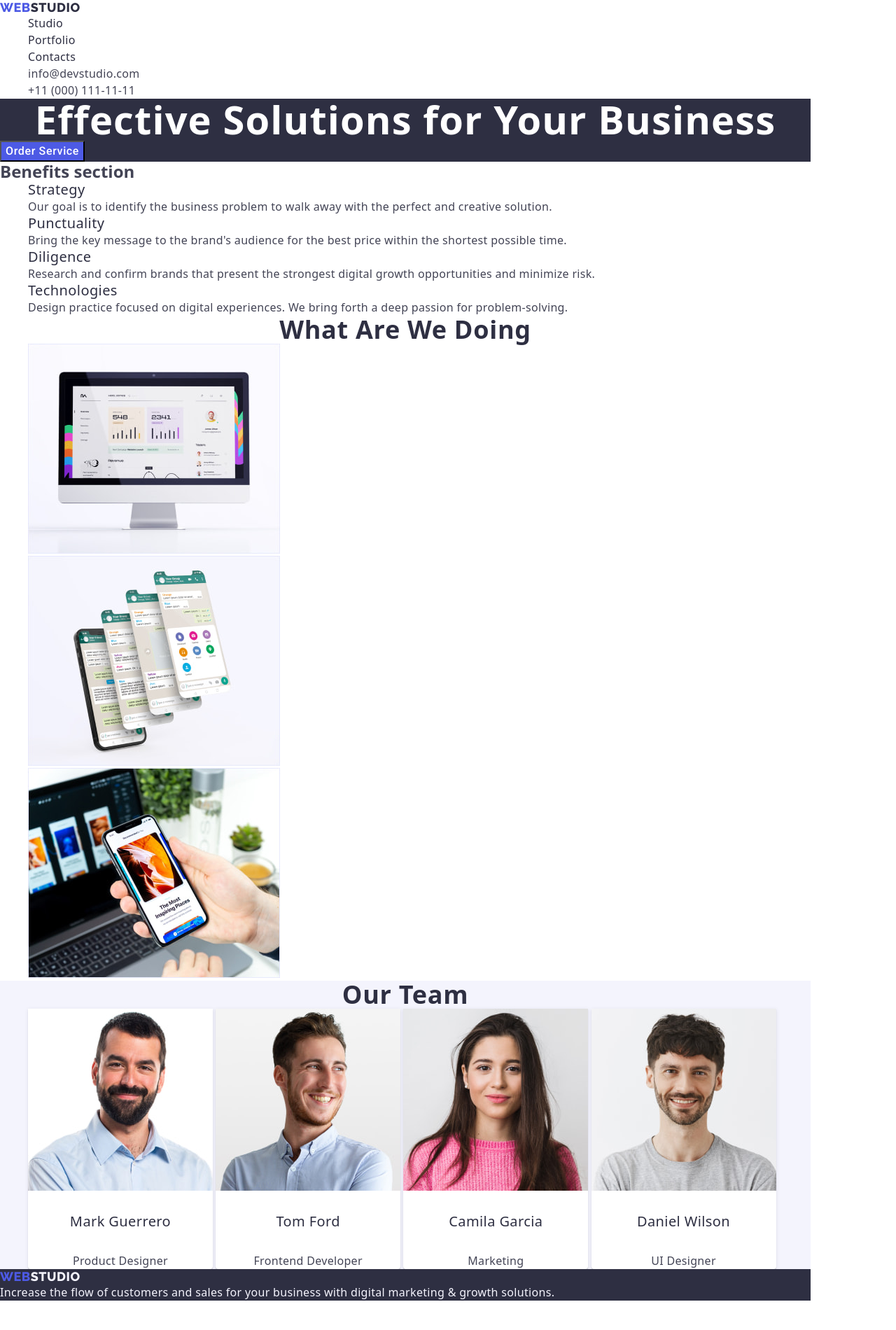
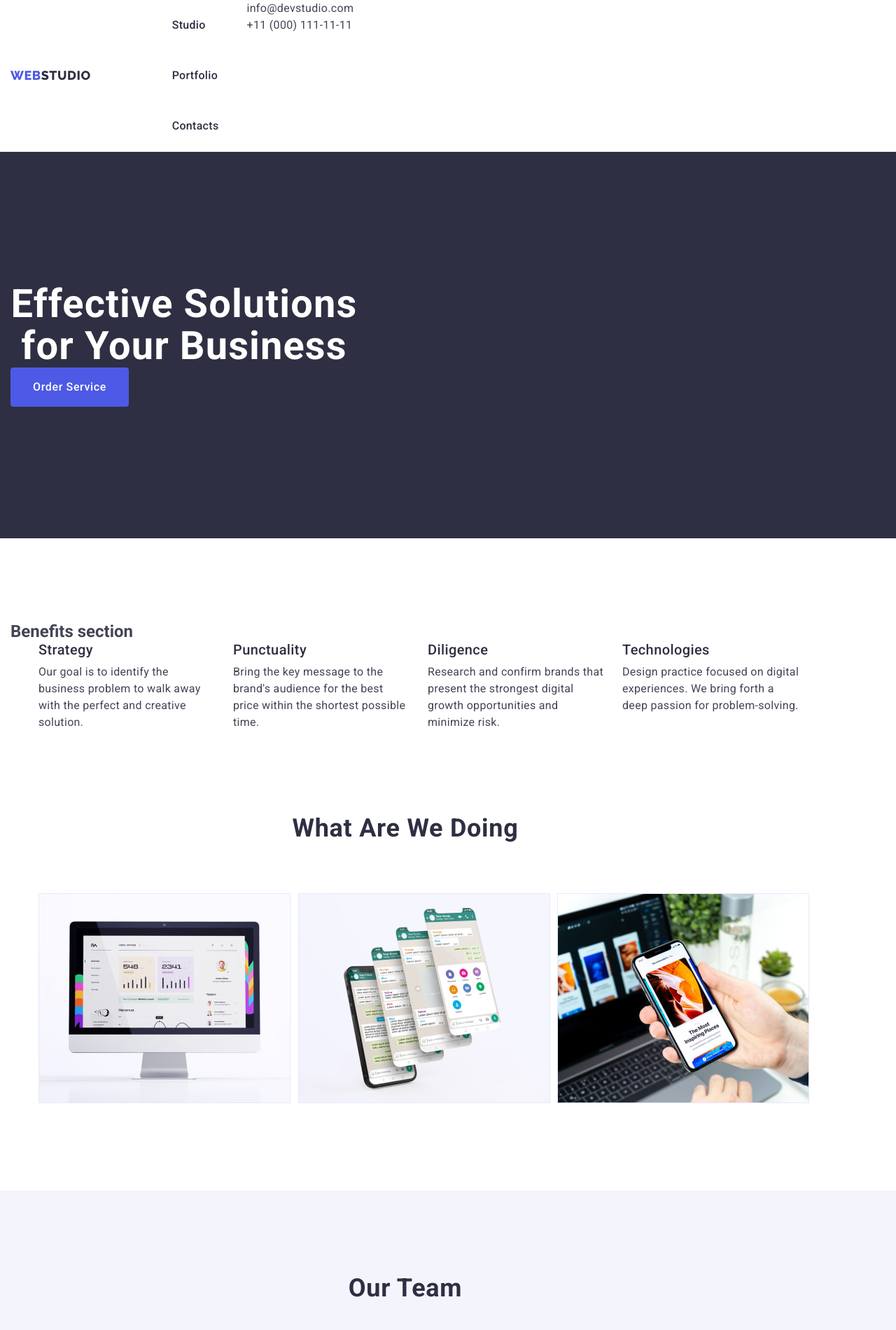
Before and after one commit to NataliaYedynak/goit-markup-hw-03, a plain HTML site: page index.html in a window 1280 px wide. Shown: the top 1900 px of the page at 70% size. Before the commit the page ends 1858 px from the top, so only its background shows below. Drawn offline with nearby package versions, Linux system fonts and the light colour scheme.

Commit message:
Summary (required)

```diff
--- a/css/styles.css
+++ b/css/styles.css
@@ -15,6 +15,7 @@ body {
 }
 /*Header section*/
 .header {
+  border-bottom: 1px solid #e7e9fc;
   background: #ffffff;
   flex-shrink: 0;
 }
@@ -29,6 +30,7 @@ body {
   letter-spacing: 0.03em;
   text-transform: uppercase;
   color: #4d5ae5;
+  margin-right: 76px;
 }
 .link {
   text-decoration: none;
@@ -71,10 +73,13 @@ body {
 }
 /*Hero section*/
 .hero {
+  padding-top: 188px;
+  padding-bottom: 188px;
   flex-shrink: 0;
   background: var(--brand-color);
 }
 .hero-title {
+  max-width: 496px;
   font-style: normal;
   font-weight: 700;
   font-size: 56px;
@@ -84,6 +89,13 @@ body {
   color: #ffffff;
 }
 .hero-button {
+  display: block;
+  min-width: 169px;
+  height: 56px;
+  border: none;
+  background-color: var(--primary-accent-color);
+  border-radius: 4px;
+  cursor: pointer;
   font-family: "Roboto", sans-serif;
   font-weight: 500;
   font-size: 16px;
@@ -101,10 +113,12 @@ body {
 }
 /*Benefits section*/
 .benefits-item {
+  width: calc((100% - 72px) / 4);
   flex-shrink: 0;
   background-color: #ffffff;
 }
 .benefits-titles {
+  margin-bottom: 8px;
   font-style: normal;
   font-weight: 500;
   font-size: 20px;
@@ -120,6 +134,7 @@ body {
 }
 /*Services section*/
 .services-title {
+  margin-bottom: 72px;
   font-style: normal;
   font-weight: 700;
   font-size: 36px;
@@ -136,9 +151,12 @@ body {
 }
 /*Team section*/
 .team {
+  padding-top: 120px;
+  padding-bottom: 120px;
   background-color: #f4f4fd;
 }
 .team-title {
+  margin-bottom: 72px;
   font-style: normal;
   font-weight: 700;
   font-size: 36px;
@@ -149,19 +167,22 @@ body {
   color: var(--brand-color);
 }
 .team-item {
+  width: calc((100% - 72px) / 4);
+  border-radius: 0px 0px 4px 4px;
   display: inline-flex;
   padding-bottom: 0px;
   flex-direction: column;
   justify-content: center;
   align-items: center;
   gap: 32px;
-  border-radius: 0px 0px 4px 4px;
   box-shadow: 0px 2px 1px 0px rgba(46, 47, 66, 0.08),
     0px 1px 1px 0px rgba(46, 47, 66, 0.16),
     0px 1px 6px 0px rgba(46, 47, 66, 0.08);
   background-color: #ffffff;
 }
 .team-titles {
+  text-align: center;
+  margin-bottom: 8px;
   font-style: normal;
   font-weight: 500;
   font-size: 20px;
@@ -170,6 +191,7 @@ body {
   color: var(--brand-color);
 }
 .team-text {
+  text-align: center;
   font-size: 16px;
   line-height: 1.5;
   letter-spacing: 0.02em;
@@ -177,10 +199,14 @@ body {
 }
 /*Footer section*/
 .footer {
+  padding-top: 100px;
+  padding-bottom: 100px;
   flex-shrink: 0;
   background: var(--brand-color);
 }
 .footer-logo {
+  display: inline-block;
+  margin-bottom: 16px;
   font-family: "Raleway", sans-serif;
   font-weight: 800;
   font-size: 18px;
@@ -190,6 +216,7 @@ body {
   color: #4d5ae5;
 }
 .footer-text {
+  margin-bottom: 16px;
   font-size: 16px;
   line-height: 1.5;
   letter-spacing: 0.02em;
@@ -237,8 +264,22 @@ body {
   color: var(--primary-color);
 }
 /* Home work three*/
+.header-container {
+  display: flex;
+}
+.header-list {
+  display: flex;
+  gap: 40px;
+}
 .container {
   width: 1158px;
+  margin: 0;
+  padding-left: 15px;
+  padding-right: 15px;
+}
+.header-navigation {
+  display: flex;
+  align-items: center;
 }
 h1,
 h2,
@@ -271,8 +312,28 @@ main {
   gap: 32px;
   flex-shrink: 0;
   flex-basis: calc((100% - var(--indent) • (var(--¡tems) - 1)) / var(--items));
-
 }
-.section {
-
+.header-item {
+  padding-top: 24px;
+  padding-bottom: 24px;
 }
+.benefits-section {
+  padding-top: 120px;
+  padding-bottom: 120px;
+}
+.benefits-list {
+  display: flex;
+  gap: 24px;
+}
+.services-section {
+  padding-bottom: 120px;
+}
+.services-item {
+  width: calc((100% - 48px) / 3);
+}
+.team-container {
+  padding-top: 32px;
+  padding-bottom: 32px;
+  padding-left: 16px;
+  padding-right: 16px;
+}
--- a/index.html
+++ b/index.html
@@ -6,6 +6,10 @@
     <meta name="viewport" content="width=device-width, initial-scale=1.0" />
     <meta name="description" content="Effective Solutions for Your Business" />
     <title>WebStudio</title>
+    <link
+      rel="stylesheet"
+      href="node_modules/modern-normalize/modern-normalize.css"
+    />
     <link rel="preconnect" href="https://fonts.googleapis.com" />
     <link rel="preconnect" href="https://fonts.gstatic.com" crossorigin />
     <link
@@ -13,27 +17,26 @@
       href="https://fonts.googleapis.com/css2?family=Raleway:wght@800&family=Roboto:wght@400;500;700&display=swap"
     />
     <link rel="stylesheet" href="./css/styles.css" />
-    <link
-      rel="stylesheet"
-      href="node_modules/modern-normalize/modern-normalize.css"
-    />
   </head>
-  <body class="body container">
+  <body>
     <!--Header section-->
     <div class="page-container">
       <header class="header">
-        <nav>
+        <div class="header-container container">
+          <nav class="header-navigation">
             <a class="header-logo link" href="./index.html"
               >Web<span class="accent">Studio</span></a
             >
             <ul class="list">
-            <li>
+              <li class="header-item">
                 <a class="header-link link" href="./index.html">Studio</a>
               </li>
-            <li>
-              <a class="header-link link" href="./portfolio.html">Portfolio</a>
+              <li class="header-item">
+                <a class="header-link link" href="./portfolio.html"
+                  >Portfolio</a
+                >
               </li>
-            <li>
+              <li class="header-item">
                 <a class="header-link link" href="">Contacts</a>
               </li>
             </ul>
@@ -52,18 +55,22 @@
               </li>
             </ul>
           </address>
+        </div>
       </header>
       <!--Main block-->
       <main>
         <!--Hero section-->
         <section class="hero">
+          <div class="container">
             <h1 class="hero-title">Effective Solutions for Your Business</h1>
             <button class="hero-button" type="button">Order Service</button>
+          </div>
         </section>
         <!--Benefits section-->
-        <section>
+        <section class="benefits-section">
+          <div class="container">
             <h2>Benefits section</h2>
-          <ul class="list">
+            <ul class="benefits-list list">
               <li class="benefits-item">
                 <h3 class="benefits-titles">Strategy</h3>
                 <p class="benefits-text">
@@ -74,8 +81,8 @@
               <li class="benefits-item">
                 <h3 class="benefits-titles">Punctuality</h3>
                 <p class="benefits-text">
-                Bring the key message to the brand's audience for the best price
-                within the shortest possible time.
+                  Bring the key message to the brand's audience for the best
+                  price within the shortest possible time.
                 </p>
               </li>
               <li class="benefits-item">
@@ -88,16 +95,18 @@
               <li class="benefits-item">
                 <h3 class="benefits-titles">Technologies</h3>
                 <p class="benefits-text">
-                Design practice focused on digital experiences. We bring forth a
-                deep passion for problem-solving.
+                  Design practice focused on digital experiences. We bring forth
+                  a deep passion for problem-solving.
                 </p>
               </li>
             </ul>
+          </div>
         </section>
         <!--Services section-->
-        <section>
+        <section class="services-section">
+          <div class="container">
             <h2 class="services-title">What are we doing</h2>
-          <ul class="list">
+            <ul class="benefits-list list">
               <li class="services-item">
                 <a class="servis-link link"
                   ><img src="./images/imgaa.jpg" alt="computer" width="360" />
@@ -122,36 +131,48 @@
                 </a>
               </li>
             </ul>
+          </div>
         </section>
         <!--Team section-->
         <section class="team">
+          <div class="container">
             <h2 class="team-title">Our Team</h2>
-          <ul class="list">
+            <ul class="benefits-list list">
               <li class="team-item">
                 <img src="./images/imgdd.jpg" alt="markguerrero" width="264" />
+                <div class="team-container">
                   <h3 class="team-titles">Mark Guerrero</h3>
                   <p class="team-text">Product Designer</p>
+                </div>
               </li>
               <li class="team-item">
                 <img src="./images/imgqq.jpg" alt="tomford" width="264" />
+                <div>
                   <h3 class="team-titles">Tom Ford</h3>
                   <p class="team-text">Frontend Developer</p>
+                </div>
               </li>
               <li class="team-item">
                 <img src="./images/imgpp.jpg" alt="camilagarcia" width="264" />
+                <div>
                   <h3 class="team-titles">Camila Garcia</h3>
                   <p class="team-text">Marketing</p>
+                </div>
               </li>
               <li class="team-item">
                 <img src="./images/imgll.jpg" alt="danielwilson" width="264" />
+                <div>
                   <h3 class="team-titles">Daniel Wilson</h3>
                   <p class="team-text">UI Designer</p>
+                </div>
               </li>
             </ul>
+          </div>
         </section>
       </main>
       <!--Footer section-->
       <footer class="footer">
+        <div class="container">
           <a class="footer-logo link" href="./index.html"
             >Web<span class="footer-accent">Studio</span></a
           >
@@ -159,6 +180,7 @@
             Increase the flow of customers and sales for your business with
             digital marketing & growth solutions.
           </p>
+        </div>
       </footer>
     </div>
   </body>
```
Also changed, not shown: portfolio.html (+4 -4 lines). Lines whose indentation alone changed are shown as unchanged.
